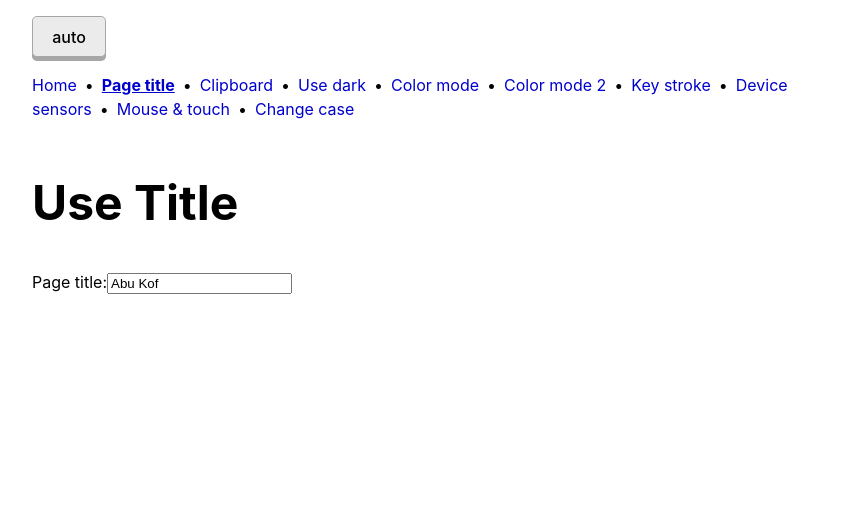
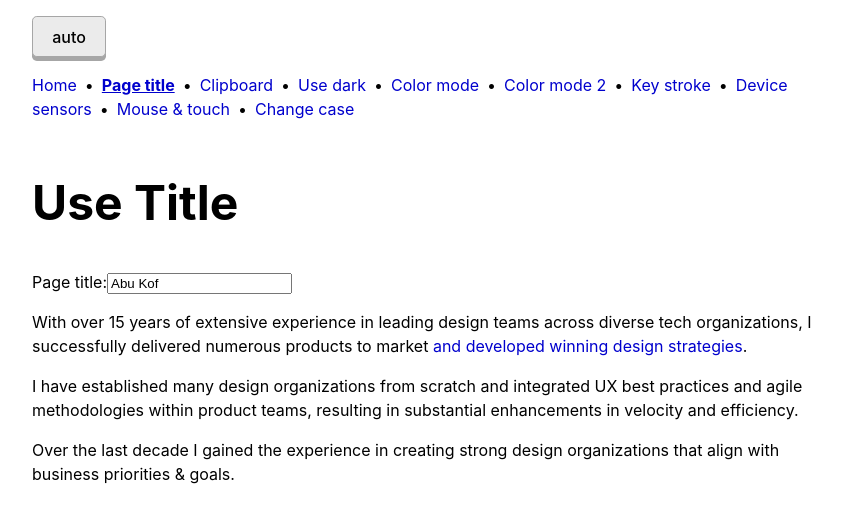
Before and after one commit to YonatanKof/vue-use, a Vue app: page /use-title in a window 1280 px wide. Shown: the top 522 px of the page, without its empty margins (208-1050 px from the left). Built offline with nearby package versions, Linux system fonts and the light colour scheme.

Commit message:
Some tweaks

```diff
--- a/src/components/useMouseAndTouchDraw.vue
+++ b/src/components/useMouseAndTouchDraw.vue
@@ -1,4 +1,4 @@
-<script setup lang="ts">
+<script setup>
 import { usePointer } from "@vueuse/core";
 import { ref, reactive, onMounted, watch } from "vue";
 
--- a/src/views/use-title.vue
+++ b/src/views/use-title.vue
@@ -1,7 +1,19 @@
 <script setup>
-import useTitle from "../components/useTitle.vue";
+import useTitle from '../components/useTitle.vue';
 </script>
 <template>
-    <h1>Use Title</h1>
+	<h1>Use Title</h1>
 	<useTitle />
+	<p>
+		With over 15 years of extensive experience in leading design teams across diverse tech organizations, I successfully
+		delivered numerous products to market <a href="www.wwape.com">and developed winning design strategies</a>.
+	</p>
+	<p>
+		I have established many design organizations from scratch and integrated UX best practices and agile methodologies
+		within product teams, resulting in substantial enhancements in velocity and efficiency.
+	</p>
+	<p>
+		Over the last decade I gained the experience in creating strong design organizations that align with business
+		priorities & goals.
+	</p>
 </template>
```
